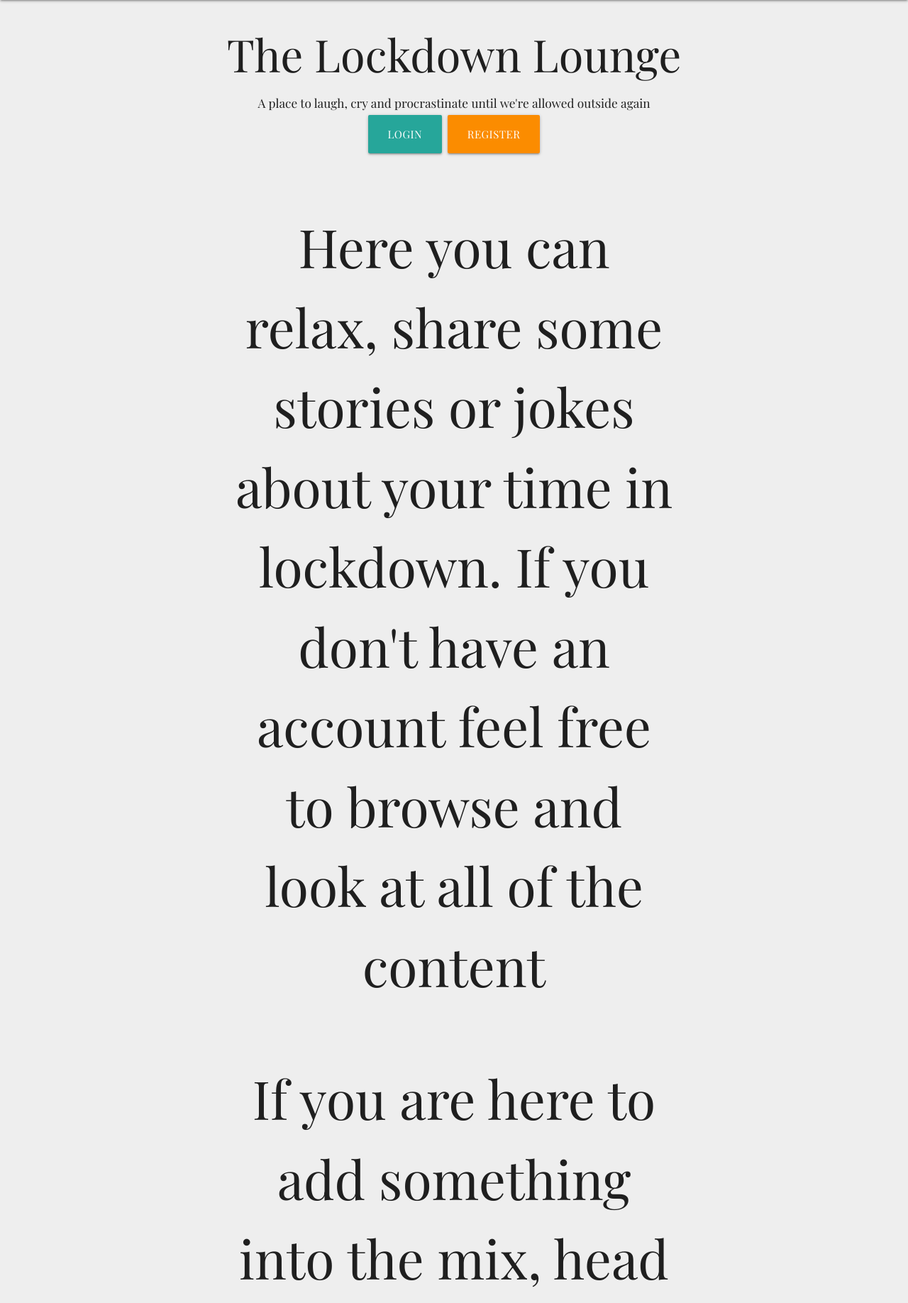
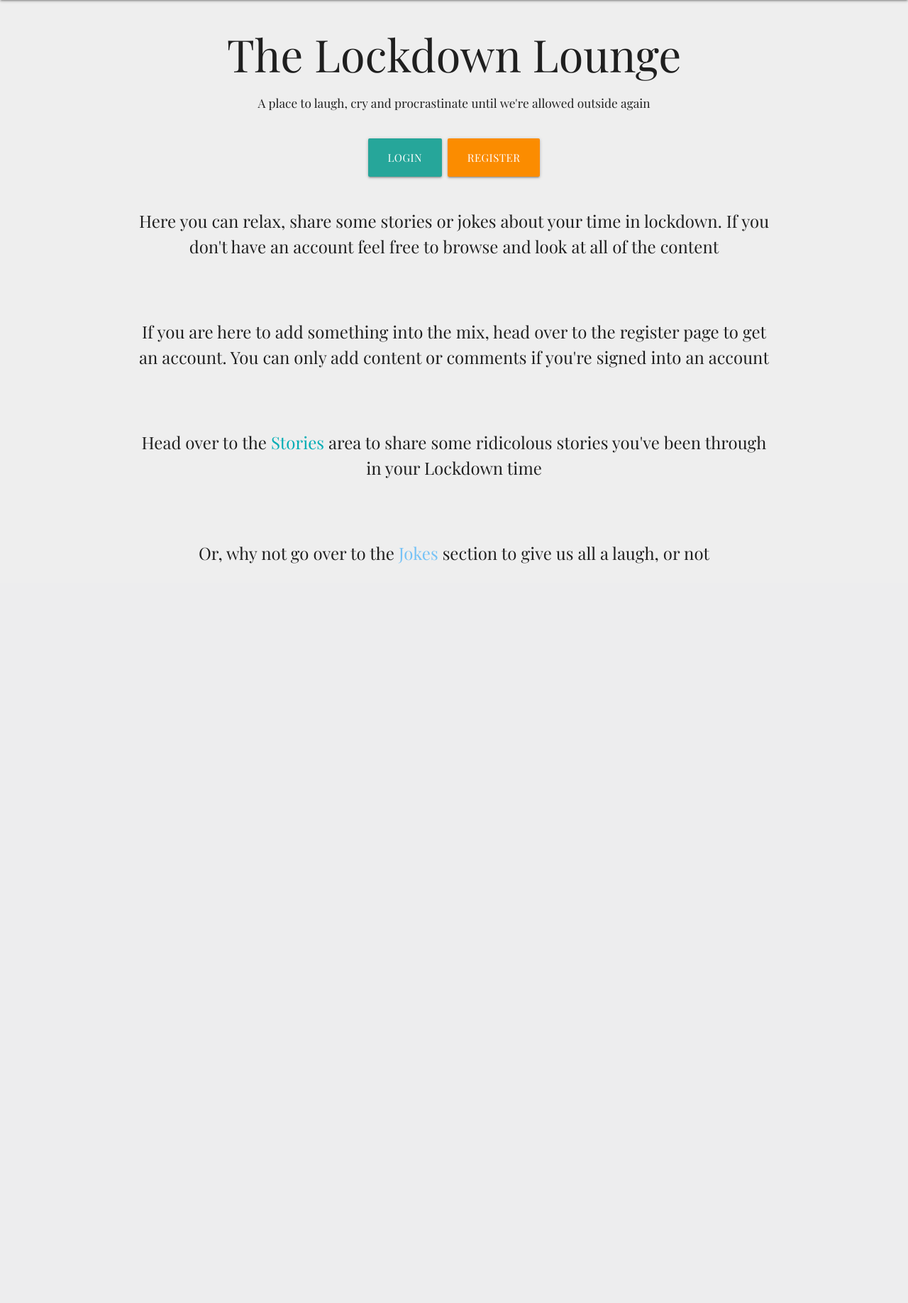
Before and after one commit to Code-Institute-Submissions/Side-On-lockdownLounge-MP3_OctResub, a Flask app: page / in a window 1280 px wide. Shown: the part 64-1900 px from the top of the page at 71% size. After the commit the page ends 858 px from the top, so only its background shows below. Run offline with Flask 2, Linux system fonts and the light colour scheme; some libraries are stand-ins or nearby versions.

Commit message:
Add margin to heading and text

```diff
--- a/static/css/style.css
+++ b/static/css/style.css
@@ -15,14 +15,13 @@ nav {
   font-size: 2rem;
 }
 
-.welcome-message {
-  margin-bottom: 20px;
-  line-break: 20px;
-  font-size: 1.6rem;
+.index-heading {
+  margin-bottom: 40px;
 }
 
 .index-info {
-  font-size: 5rem;
+  font-size: 1.6rem;
+  padding-top: 20px;
 }
 
 a {
--- a/templates/index.html
+++ b/templates/index.html
@@ -1,23 +1,21 @@
 {% extends "base.html" %}
 {% block content %}
 <div class="center">
-<h1 class="center">The Lockdown Lounge</h1>
+    <div class="index-heading">
+<h1>The Lockdown Lounge</h1>
 <h6>A place to laugh, cry and procrastinate until we're allowed outside again</h6>
+</div>
 <a href="{{ url_for('login') }}" class="btn-large">Login</a>
 <a href="{{ url_for('register') }}" class="btn-large orange darken-1">Register</a>
 <br>
-<div class="container index-info center">
+<div class="index-info">
 <p>Here you can relax, share some stories or jokes about your time in lockdown. If you don't have an account feel free to browse and look at all of the content</p>
+<br>
 <p>If you are here to add something into the mix, head over to the register page to get an account. You can only add content or comments if you're signed into an account</p>
+<br>
 <p>Head over to the <a class="stories-link" href="{{ url_for('get_stories') }}">Stories</a> area to share some ridicolous stories you've been through in your Lockdown time</p>
-
+<br>
 <p>Or, why not go over to the <a class="jokes-link" href="{{ url_for('get_jokes') }}">Jokes</a> section to give us all a laugh, or not</p>
-
-<p>If you'd like to add some content to either of the pages, you'll need to create a user account first. Head <a class="text-links" href="{{ url_for('register') }}">Here</a> to do that. Don't worry we only need your email address, and we promise not to send any annoying emails.</p>
-
-
-<p>Click on the button below to go to the registration page</p>
-
 </div>
 </div>
 {% endblock %}
```
